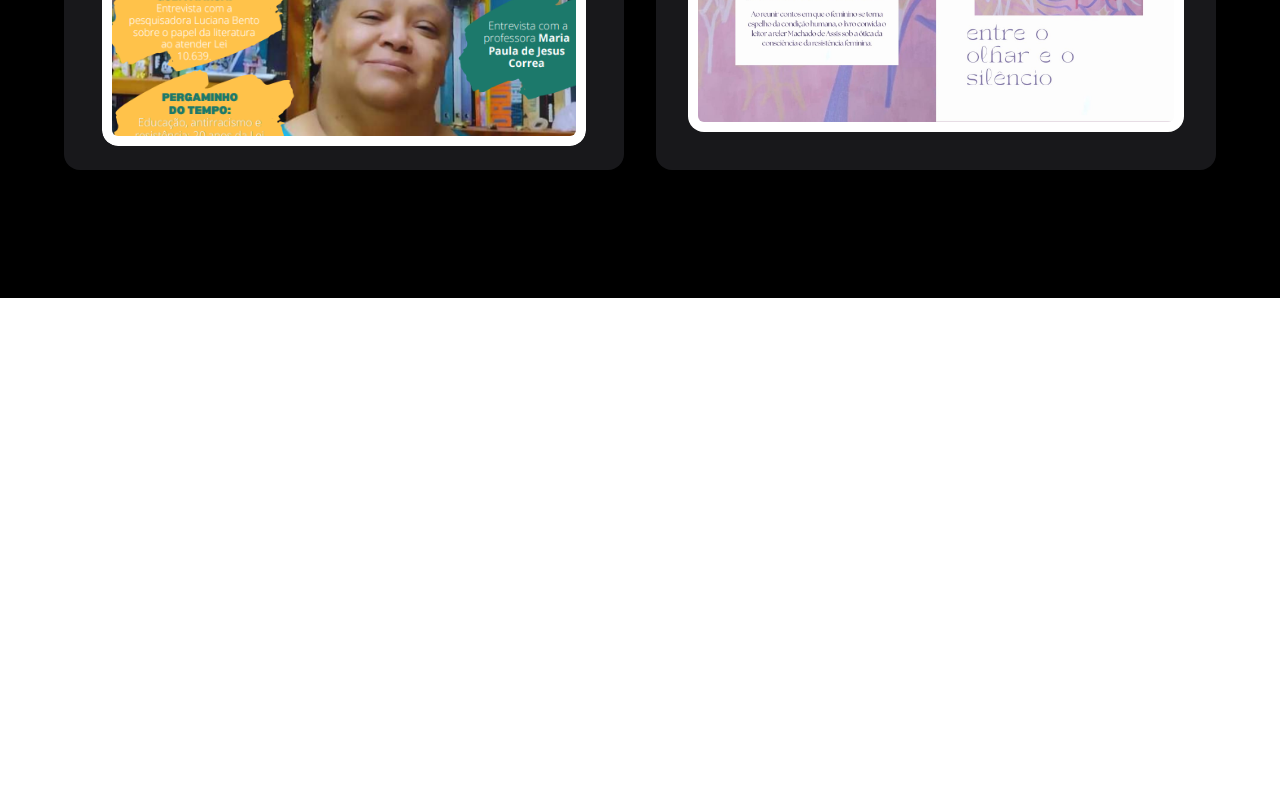
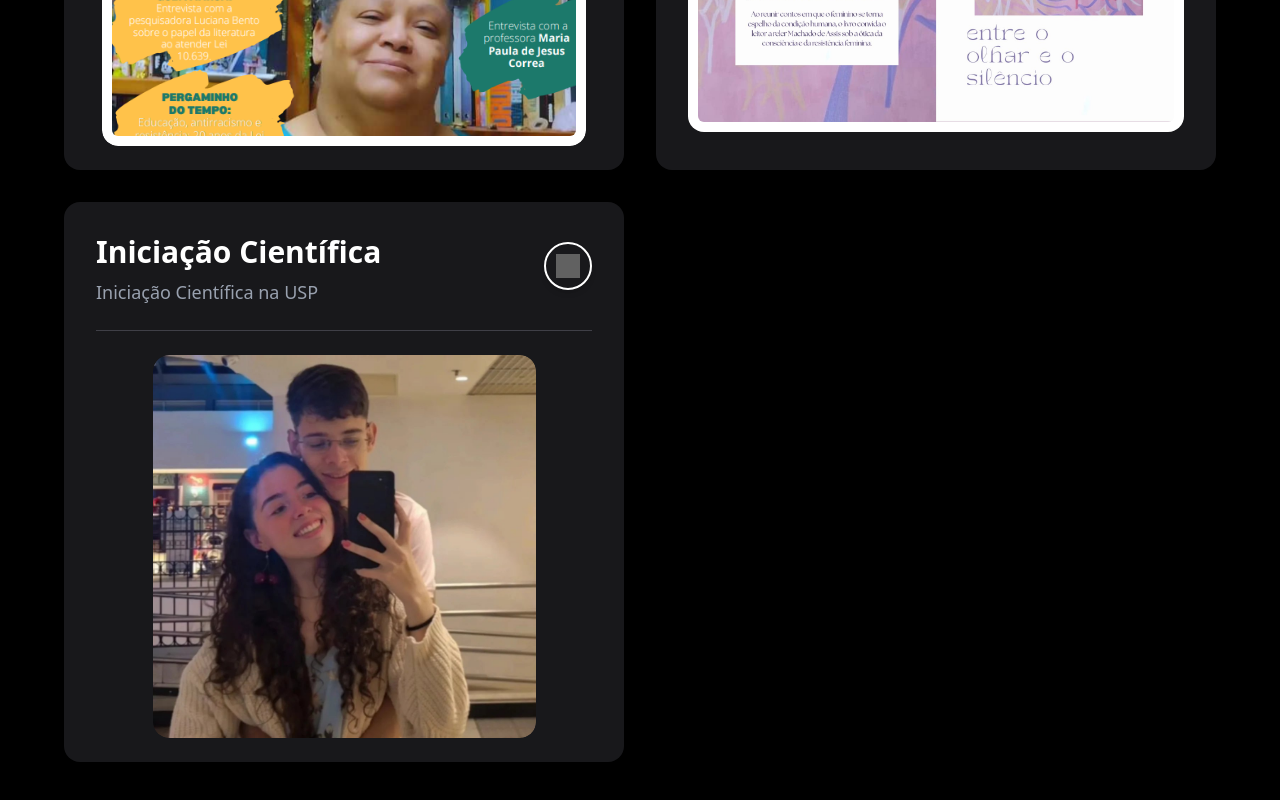
Before and after one commit to kaualimadesouza/portifolio_nicolle, a React (Vite) app: page /work in a window 1280 px wide. Shown: the part 1094-1894 px from the top of the page. Before the commit the page ends 1392 px from the top, so only its background shows below. Built offline with nearby package versions, Linux system fonts and the light colour scheme; grey boxes are pictures that could not be loaded; a web font is replaced by a local one.

Commit message:
feat: add Iniciação Científica project with PDF download

```diff
--- a/src/contexts/LanguageContext.tsx
+++ b/src/contexts/LanguageContext.tsx
@@ -93,6 +93,10 @@ const translations: Record<Language, Record<string, string>> = {
     'project.machado': 'Machado de Assis e o Feminino',
     'project.academic': 'Trabalho Acadêmico',
     'work.download': 'Baixar PDF',
+    'work.ic.subtitle': 'Iniciação Científica na USP',
+    'work.ic.description': 'Pesquisa acadêmica desenvolvida durante a graduação em Letras na USP.',
+    'project.ic': 'Iniciação Científica',
+    'project.research': 'Pesquisa Acadêmica',
 
     // Social
     'social.bio.instagram': 'compartilhando momentos e inspirações!',
@@ -178,6 +182,10 @@ const translations: Record<Language, Record<string, string>> = {
     'project.machado': 'Machado de Assis and the Feminine',
     'project.academic': 'Academic Work',
     'work.download': 'Download PDF',
+    'work.ic.subtitle': 'Undergraduate Research at USP',
+    'work.ic.description': 'Academic research developed during the Literature degree at USP.',
+    'project.ic': 'Undergraduate Research',
+    'project.research': 'Academic Research',
 
     // Social
     'social.bio.instagram': 'sharing moments and inspirations!',
--- a/src/pages/project-detail.tsx
+++ b/src/pages/project-detail.tsx
@@ -1,6 +1,7 @@
 import { Navigation } from '../components/ui';
 import { useParams, Link } from 'react-router-dom';
 import MachadoPDF from '../assets/MACHADO DE ASSIS E O FEMININO_.pdf';
+import ICPDF from '../assets/Ensaio final IC (2024).pdf';
 
 interface ProjectData {
   title: string;
@@ -70,7 +71,7 @@ const projects: Record<string, ProjectData> = {
     subtitle: "Trabalho Acadêmico",
     role: ["Pesquisadora", "Ilustradora"],
     tools: ["Pesquisa Literária", "Ilustração", "Design Editorial"],
-    timeline: "2024",
+    timeline: "2025",
     description: "Análise visual e literária das representações do feminino na obra de Machado de Assis.",
     context: [
       "Este trabalho acadêmico explora as representações femininas na obra de Machado de Assis, um dos maiores escritores da literatura brasileira.",
@@ -79,6 +80,22 @@ const projects: Record<string, ProjectData> = {
     ],
     images: [],
     caseStudyLink: "/assets/MACHADO DE ASSIS E O FEMININO_.pdf",
+    isDownload: true
+  },
+  "iniciacao-cientifica": {
+    title: "Iniciação Científica",
+    subtitle: "Pesquisa Acadêmica",
+    role: ["Pesquisadora", "Autora"],
+    tools: ["Pesquisa Literária", "Análise Textual", "Escrita Acadêmica"],
+    timeline: "2024",
+    description: "Pesquisa acadêmica desenvolvida durante a graduação em Letras na USP.",
+    context: [
+      "A Iniciação Científica é uma modalidade de pesquisa acadêmica voltada para estudantes de graduação, oferecendo a oportunidade de desenvolvimento de habilidades de investigação científica.",
+      "Este projeto foi desenvolvido durante minha graduação em Letras na Universidade de São Paulo, sob orientação de professores do departamento.",
+      "A pesquisa explora temas relacionados à literatura, língua e cultura, contribuindo para minha formação como pesquisadora e escritora."
+    ],
+    images: [],
+    caseStudyLink: "ic",
     isDownload: true
   },
 };
@@ -179,8 +196,8 @@ function ProjectDetail() {
             <div className="mb-8 sm:mb-12">
               {project.isDownload ? (
                 <a
-                  href={MachadoPDF}
-                  download="MACHADO DE ASSIS E O FEMININO.pdf"
+                  href={slug === 'machado-de-assis-e-o-feminino' ? MachadoPDF : ICPDF}
+                  download={slug === 'machado-de-assis-e-o-feminino' ? 'MACHADO DE ASSIS E O FEMININO.pdf' : 'Ensaio final IC (2024).pdf'}
                   className="inline-flex items-center gap-2 px-6 py-3 bg-black dark:bg-white text-white dark:text-black rounded-full font-medium hover:opacity-80 transition-opacity"
                 >
                   Baixar PDF
--- a/src/pages/work.tsx
+++ b/src/pages/work.tsx
@@ -5,6 +5,7 @@ import AosOlhosDoCoracaoIMG from '../assets/aos_olhos_do_coração.jpg';
 import ContosEmPretoEBrancoIMG from '../assets/contos_em_preto_e_branco.png';
 import FuturoDoPreterito from '../assets/14_futuro_preterito.png';
 import MachadoIMG from '../assets/machado.jpeg';
+import FotoInstagramIMG from '../assets/foto_instagram.jpg';
 import { useLanguage } from '../contexts/LanguageContext';
 
 function Work() {
@@ -68,6 +69,20 @@ function Work() {
         className: 'rounded-2xl bg-white p-2.5',
       },
     },
+    {
+      title: t('project.ic'),
+      subtitle: t('work.ic.subtitle'),
+      description: t('work.ic.description'),
+      image: FotoInstagramIMG,
+      link: "/work/iniciacao-cientifica",
+      imageConfig: {
+        size: 'full' as const,
+        fit: 'cover' as const,
+        rounded: 'xl' as const,
+        shadow: 'none' as const,
+        className: 'rounded-2xl',
+      },
+    },
   ];
 
   return (
```
Also changed, not shown: 1 other file (tests, documents, lock files or other folders).
